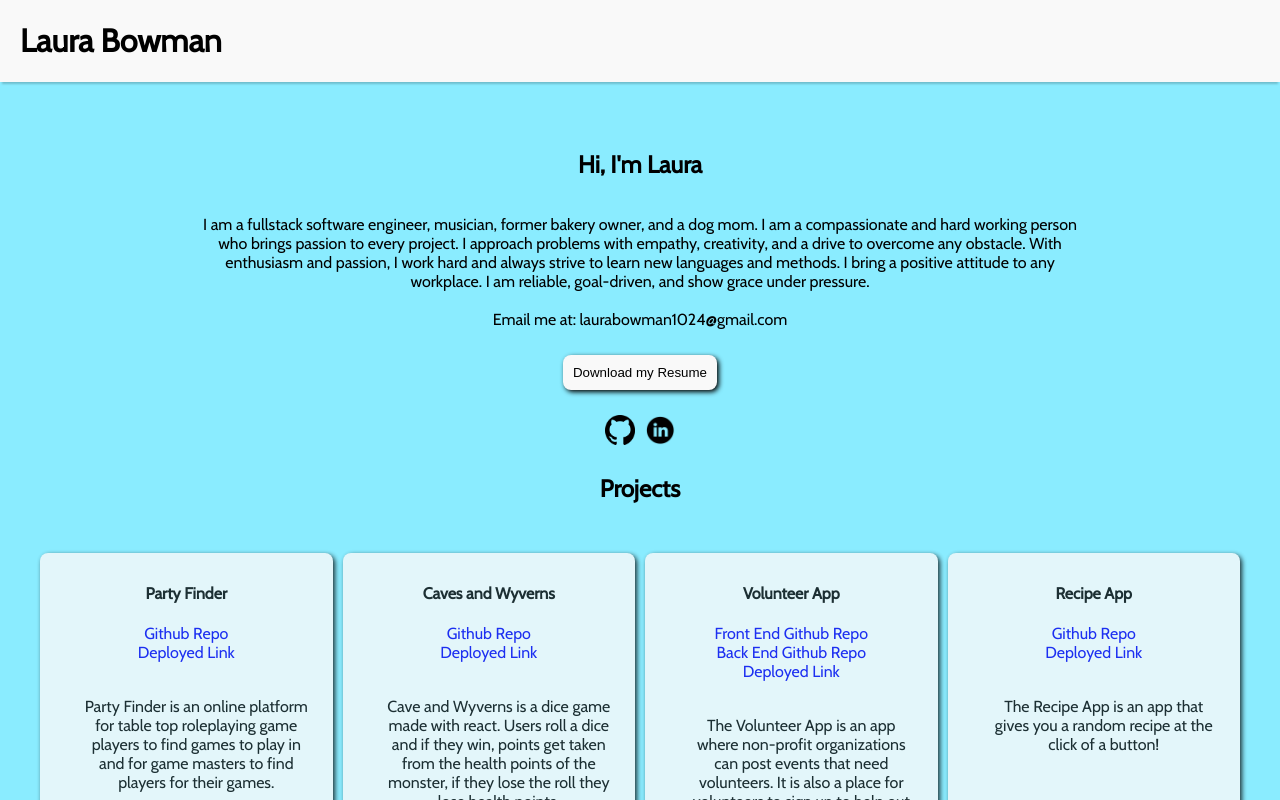
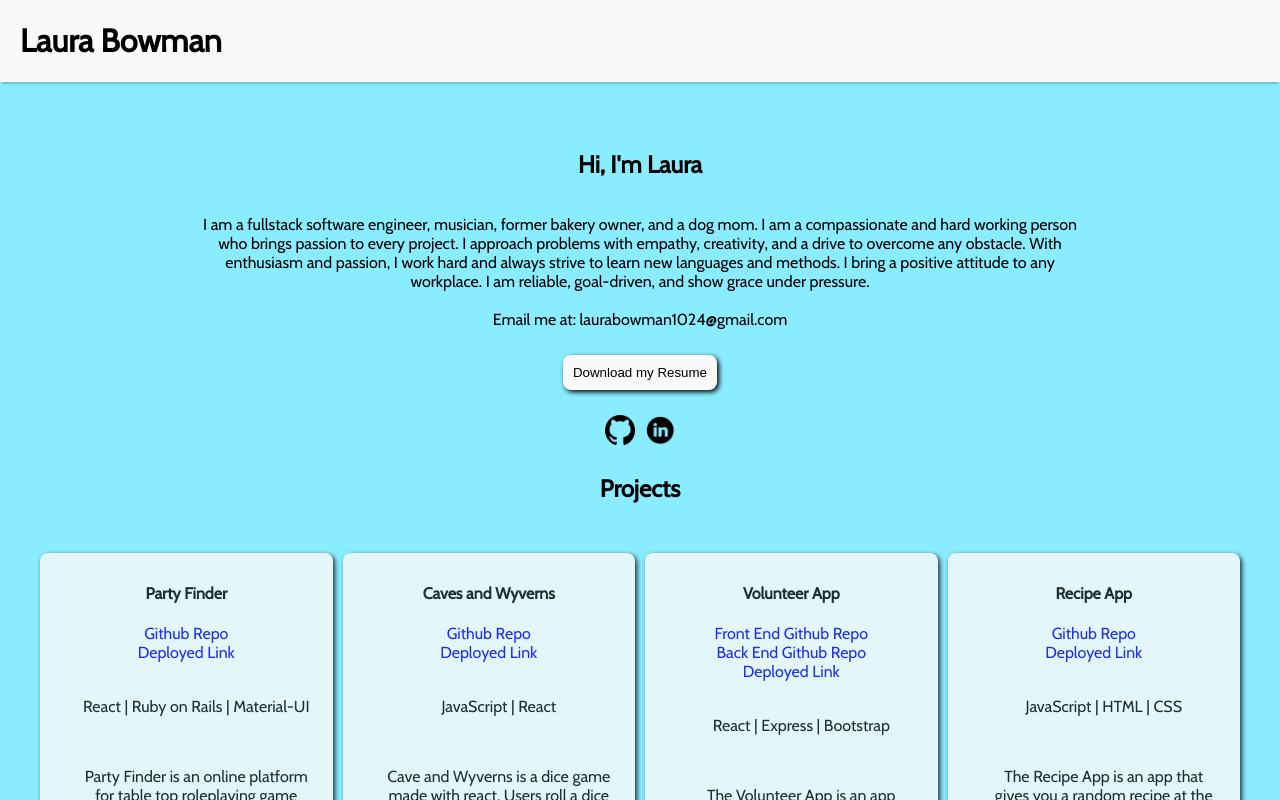
Before and after one commit to laurabow/portfolio, a React (Create React App) app in the folder client/: page / in a window 1280 px wide. Shown: the top 800 px of the page. Built offline with nearby package versions, Linux system fonts and the light colour scheme.

Commit message:
added languages to project cards

```diff
--- a/client/src/components/Projects/Projects.jsx
+++ b/client/src/components/Projects/Projects.jsx
@@ -19,7 +19,9 @@ export default function Projects() {
               target="_blank"
               rel='noopener noreferrer'>Deployed Link</a>
           </div>
-          <br/>
+          <br />
+          <p>React | Ruby on Rails | Material-UI</p>
+          <br />
           <p>Party Finder is an online platform for table top roleplaying game players to find games to play in and for game masters to find players for their games.</p>
         </div>
         <div className='card'>
@@ -34,7 +36,9 @@ export default function Projects() {
               target="_blank"
               rel='noopener noreferrer'>Deployed Link</a>
             </div>
-          <br/>
+          <br />
+          <p>JavaScript | React</p>
+          <br />
           <p>Cave and Wyverns is a dice game made with react. Users roll a dice and if they win, points get taken from the health points of the monster, if they lose the roll they lose health points.</p>
         </div>
         <div className='card'>
@@ -53,7 +57,9 @@ export default function Projects() {
               target="_blank"
               rel='noopener noreferrer'>Deployed Link</a>
             </div>
-          <br/>
+          <br />
+          <p>React | Express | Bootstrap</p>
+          <br />
           <p>The Volunteer App is an app where non-profit organizations can post events that need volunteers. It is also a place for volunteers to sign up to help out at those events. This was a group project.</p>
         </div>
         <div className='card'>
@@ -68,7 +74,9 @@ export default function Projects() {
               target="_blank"
               rel='noopener noreferrer'>Deployed Link</a>
             </div>
-          <br/>
+          <br />
+          <p>JavaScript | HTML | CSS</p>
+          <br />
           <p>The Recipe App is an app that gives you a random recipe at the click of a button!</p>
         </div>
       </div>
```
